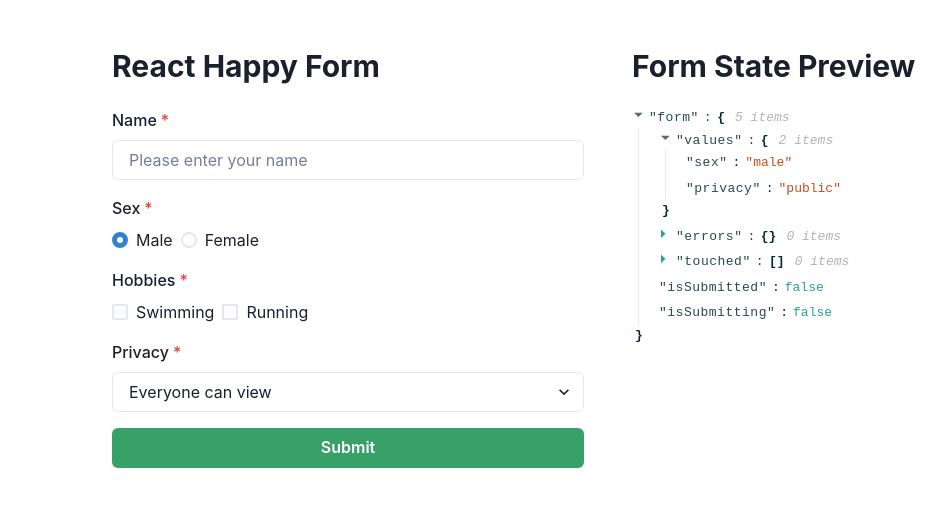
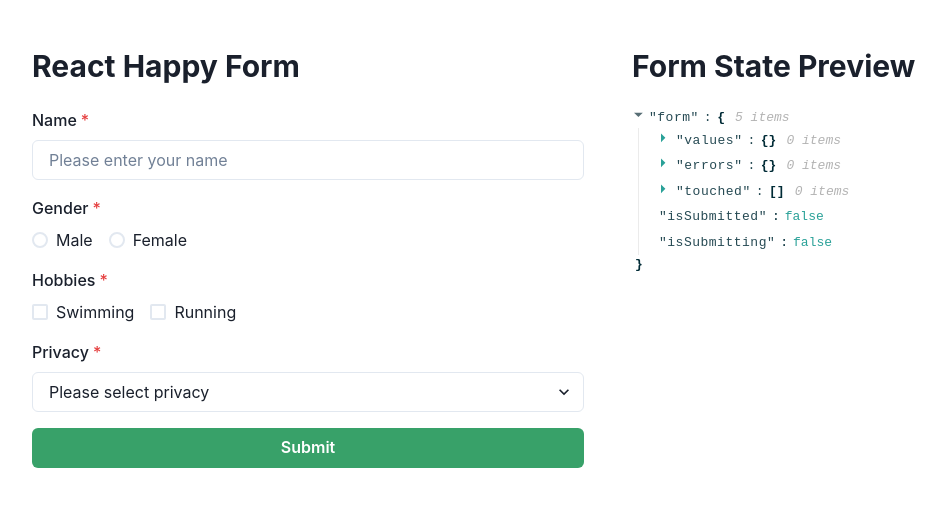
Before and after one commit to react-earth/react-happy-form, a React (Vite) app in the folder app/: page / in a window 1280 px wide. Shown: the top 506 px of the page, without its empty margins (32-978 px from the left). Built offline with nearby package versions, Linux system fonts and the light colour scheme.

Commit message:
minor: simplify ref (#45)

```diff
--- a/app/src/Example.tsx
+++ b/app/src/Example.tsx
@@ -7,53 +7,43 @@ import {
   Heading,
   Spacer,
   Input,
-  Stack,
   Radio,
   Checkbox,
   Select,
   Button,
   useToast,
+  FormControl,
+  FormLabel,
+  FormErrorMessage,
+  RadioGroup,
+  HStack,
+  VStack,
+  CheckboxGroup,
 } from '@chakra-ui/react';
-import { FormStatePreview } from './components/FormStatePreview';
-import { Form } from './components/Form';
-import { FormItem } from './components/FormItem';
-
-const RADIO_ITEMS = [
-  { label: 'Male', value: 'male' },
-  { label: 'Female', value: 'female' },
-];
-
-const CHECKBOX_ITEMS = [
-  { label: 'Swimming', value: 'swimming' },
-  { label: 'Running', value: 'running' },
-];
-
-const SELECT_ITEMS = [
-  { label: 'Everyone can view', value: 'public' },
-  { label: 'Your friends can view', value: 'friends' },
-  { label: 'Only your can view', value: 'private' },
-];
+import { FormStatePreview } from './FormStatePreview';
 
 export type ExampleFormValues = {
   name?: string;
-  sex?: string;
+  gender?: string;
   hobbies?: string[];
   privacy?: string;
 };
 
 export const Example = () => {
   const form = useForm<ExampleFormValues>({
-    defaultValues: {
-      sex: 'male',
-      privacy: 'public',
-    },
     onValidate: (values) => {
       const errors: FormErrors<ExampleFormValues> = new Map();
       if (!values.name) {
         errors.set('name', 'Name is required');
       }
+      if (!values.gender) {
+        errors.set('gender', 'Gender is required');
+      }
       if (!values.hobbies || values.hobbies.length === 0) {
         errors.set('hobbies', 'Hobbies is required');
+      }
+      if (!values.privacy) {
+        errors.set('privacy', 'Privacy is required');
       }
       return errors;
     },
@@ -61,13 +51,13 @@ export const Example = () => {
       // wait 1s for submitting
       await new Promise((resolve) => {
         setTimeout(() => {
-          resolve(values);
-        }, 1000);
-      });
           toast({
             title: 'Form submit successfully!',
             position: 'top',
             status: 'success',
+          });
+          resolve(values);
+        }, 1000);
       });
     },
     isValidateOnTouched: true,
@@ -78,75 +68,66 @@ export const Example = () => {
 
   return (
     <FormProvider value={form}>
-      <Container maxW="container.lg">
-        <Spacer h="12" />
+      <Container maxW="container.xl">
+        <Box p={12}>
           <Flex gap="12">
             <Box flex="1">
               <Heading fontSize="3xl">React Happy Form</Heading>
               <Spacer h="6" />
-            <Form onSubmit={submit}>
-              <FormItem label="Name" required error={getError('name')}>
+              <form onSubmit={submit} noValidate>
+                <VStack spacing={4}>
+                  <FormControl isRequired isInvalid={hasError('name')}>
+                    <FormLabel>Name</FormLabel>
                     <Input
                       {...native(field('name'))}
                       placeholder="Please enter your name"
                       isInvalid={hasError('name')}
                     />
-              </FormItem>
-              <FormItem label="Sex" required error={getError('sex')}>
-                <Stack direction="row" gap="2">
-                  {RADIO_ITEMS.map((item) => (
-                    <Radio
-                      key={item.value}
-                      {...native(field('sex'), {
-                        type: 'radio',
-                        value: item.value,
-                        valueKey: 'isChecked',
-                      })}
-                      isInvalid={hasError('sex')}
-                    >
-                      {item.label}
-                    </Radio>
-                  ))}
-                </Stack>
-              </FormItem>
-              <FormItem label="Hobbies" required error={getError('hobbies')}>
-                <Stack direction="row" gap="2">
-                  {CHECKBOX_ITEMS.map((item) => (
-                    <Checkbox
-                      key={item.value}
-                      {...native(field('hobbies'), {
-                        type: 'checkbox',
-                        value: item.value,
-                        valueKey: 'isChecked',
-                      })}
-                      isInvalid={hasError('hobbies')}
-                    >
-                      {item.label}
-                    </Checkbox>
-                  ))}
-                </Stack>
-              </FormItem>
-              <FormItem label="Privacy" required error={getError('privacy')}>
+                    <FormErrorMessage>{getError('name')}</FormErrorMessage>
+                  </FormControl>
+                  <FormControl isRequired isInvalid={hasError('gender')}>
+                    <FormLabel>Gender</FormLabel>
+                    <RadioGroup {...field('gender', { ref: false })}>
+                      <HStack spacing={4}>
+                        <Radio value="male">Male</Radio>
+                        <Radio value="female">Female</Radio>
+                      </HStack>
+                    </RadioGroup>
+                    <FormErrorMessage>{getError('gender')}</FormErrorMessage>
+                  </FormControl>
+                  <FormControl isRequired isInvalid={hasError('hobbies')}>
+                    <FormLabel>Hobbies</FormLabel>
+                    <CheckboxGroup {...field('hobbies', { ref: false })}>
+                      <HStack spacing={4}>
+                        <Checkbox value="swimming">Swimming</Checkbox>
+                        <Checkbox value="running">Running</Checkbox>
+                      </HStack>
+                    </CheckboxGroup>
+                    <FormErrorMessage>{getError('hobbies')}</FormErrorMessage>
+                  </FormControl>
+                  <FormControl isRequired isInvalid={hasError('privacy')}>
+                    <FormLabel>Privacy</FormLabel>
                     <Select
                       {...native(field('privacy'))}
-                  isInvalid={hasError('privacy')}
+                      placeholder="Please select privacy"
                     >
-                  {SELECT_ITEMS.map((item) => (
-                    <option key={item.value} value={item.value}>
-                      {item.label}
-                    </option>
-                  ))}
+                      <option value="public">Everyone can view</option>
+                      <option value="friends">Your friends can view</option>
+                      <option value="private">Only your can view</option>
                     </Select>
-              </FormItem>
+                    <FormErrorMessage>{getError('privacy')}</FormErrorMessage>
+                  </FormControl>
                   <Button
                     isLoading={isSubmitting}
                     loadingText="Submitting"
                     colorScheme="green"
                     type="submit"
+                    width="full"
                   >
                     Submit
                   </Button>
-            </Form>
+                </VStack>
+              </form>
             </Box>
             <Box flex="1">
               <Heading fontSize="3xl">Form State Preview</Heading>
@@ -154,6 +135,7 @@ export const Example = () => {
               <FormStatePreview />
             </Box>
           </Flex>
+        </Box>
       </Container>
     </FormProvider>
   );
--- a/app/src/components/Form.tsx
+++ /dev/null
@@ -1,17 +0,0 @@
-import { Stack } from '@chakra-ui/react';
-import React, { ReactNode } from 'react';
-
-type FormProps = {
-  onSubmit: () => void;
-  children?: ReactNode;
-};
-
-export const Form = (props: FormProps) => {
-  const { onSubmit, children } = props;
-
-  return (
-    <form onSubmit={onSubmit}>
-      <Stack gap="4">{children}</Stack>
-    </form>
-  );
-};
--- a/app/src/components/FormItem.tsx
+++ /dev/null
@@ -1,32 +0,0 @@
-import { Box, Flex, FormErrorMessage } from '@chakra-ui/react';
-import React, { ReactNode } from 'react';
-
-type FormItemProps = {
-  label: string;
-  required?: boolean;
-  error?: string;
-  children?: ReactNode;
-};
-
-export const FormItem = (props: FormItemProps) => {
-  const { label, required, error, children } = props;
-
-  return (
-    <Box>
-      <Box as="label" display="block" fontWeight="medium" mb="2">
-        {label}
-        {required && (
-          <Box as="span" ml="1" color="red.500">
-            *
-          </Box>
-        )}
-      </Box>
-      <Box>{children}</Box>
-      {error && (
-        <Box mt="2" fontSize="sm" color="red.500">
-          {error}
-        </Box>
-      )}
-    </Box>
-  );
-};
--- a/src/hooks/useForm.ts
+++ b/src/hooks/useForm.ts
@@ -14,6 +14,11 @@ type UseFormOptions<T extends object> = {
   onSubmit?: (values: T) => PromiseAble<void>;
   isValidateOnTouched?: boolean;
   isFocusOnValidateFailed?: boolean;
+};
+
+type FieldOptions = {
+  onBlur?: boolean;
+  ref?: boolean;
 };
 
 export const useForm = <T extends object = any>(
@@ -90,23 +95,11 @@ export const useForm = <T extends object = any>(
       return fieldRef;
     }
   };
-  const setFieldRef = (path: Path<T>, ref: any, refMapKey?: any) => {
-    if (refMapKey) {
-      // fieldRef as map if exists refKey
-      if (!fieldRefs.current[path]) {
-        fieldRefs.current[path] = new Map();
-      }
-      if (ref) {
-        fieldRefs.current[path].set(refMapKey, ref);
-      } else {
-        fieldRefs.current[path].delete(refMapKey);
-      }
+  const setFieldRef = (path: Path<T>, ref: any) => {
+    if (ref) {
+      fieldRefs.current[path] = ref;
     } else {
-      if (ref) {
-        fieldRefs.current[path] = ref;
-      } else {
-        delete fieldRefs.current[path];
-      }
+      delete fieldRefs.current[path];
     }
   };
   const setIsSubmitted = (isSubmitted: boolean) => {
@@ -163,13 +156,15 @@ export const useForm = <T extends object = any>(
 
   return {
     ...formState,
-    field: (path: Path<T>): FormField => ({
+    field: (path: Path<T>, options?: FieldOptions): FormField => ({
       value: getValue(path),
       onChange: (value: any) => setValue(path, value),
-      onBlur: isValidateOnTouched ? () => touch(path) : undefined,
-      ref: isFocusOnValidateFailed
-        ? (ref: any, refMapKey?: any) => setFieldRef(path, ref, refMapKey)
-        : undefined,
+      onBlur:
+        options?.onBlur ?? isValidateOnTouched ? () => touch(path) : undefined,
+      ref:
+        options?.ref ?? isFocusOnValidateFailed
+          ? (ref: any) => setFieldRef(path, ref)
+          : undefined,
     }),
     getValue,
     setValue,
--- a/src/wrappers/native.ts
+++ b/src/wrappers/native.ts
@@ -1,56 +1,12 @@
 import { FormField } from '../types';
 
-type NativeType = 'text' | 'select' | 'radio' | 'checkbox';
-
-type NativeOptions = {
-  type?: NativeType;
-  value?: any;
-  valueKey?: any;
-  defaultValue?: any;
-};
-
-export const native = (field: FormField, options?: NativeOptions) => {
-  const { type, value, valueKey, defaultValue } = options || {};
-
-  switch (type) {
-    case 'radio':
+export const native = (field: FormField) => {
   return {
     ...field,
-        value: undefined,
-        [valueKey ?? 'checked']: field.value === value,
-        onChange: () => {
-          field.onChange(value);
-          // trigger touched when radio change
-          field.onBlur?.();
-        },
-        ref: field.ref ? (ref: any) => field.ref(ref, value) : undefined,
-      };
-    case 'checkbox':
-      const fieldValue: any[] = field.value || [];
-      const checked = fieldValue.includes(value);
-      return {
-        ...field,
-        value: undefined,
-        [valueKey ?? 'checked']: checked,
-        onChange: () => {
-          field.onChange(
-            checked
-              ? fieldValue.filter((item) => item !== value)
-              : [...fieldValue, value],
-          );
-          // trigger touched when checkbox change
-          field.onBlur?.();
-        },
-        ref: field.ref ? (ref: any) => field.ref(ref, value) : undefined,
-      };
-    default:
-      return {
-        ...field,
-        value: field.value ?? defaultValue ?? '',
-        // use any to support custom native like event
+    value: field.value ?? '',
+    // use any to support native like event
     onChange: (event: any) => {
       field.onChange(event.target.value);
     },
   };
-  }
 };
```
Also changed, not shown: app/src/FormStatePreview.tsx (renamed from app/src/components/FormStatePreview.tsx). Lines whose indentation alone changed are shown as unchanged.
